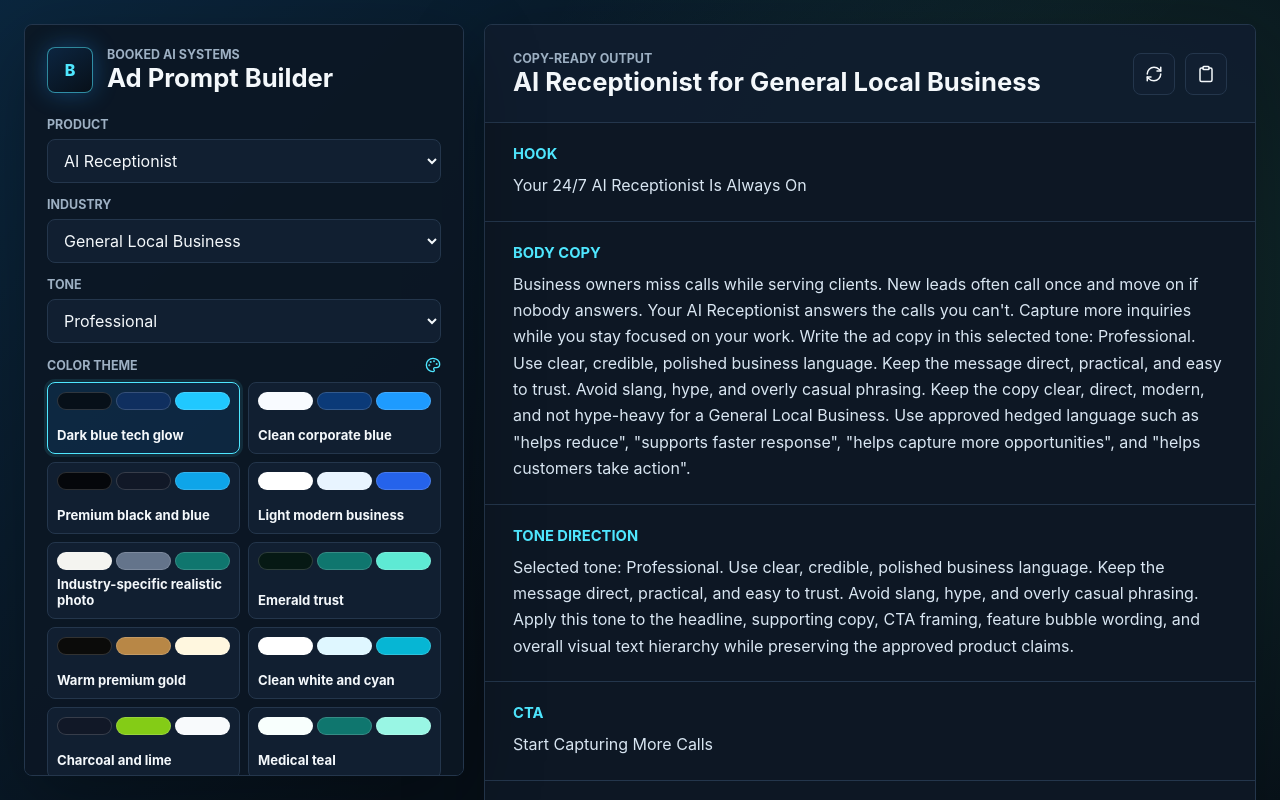
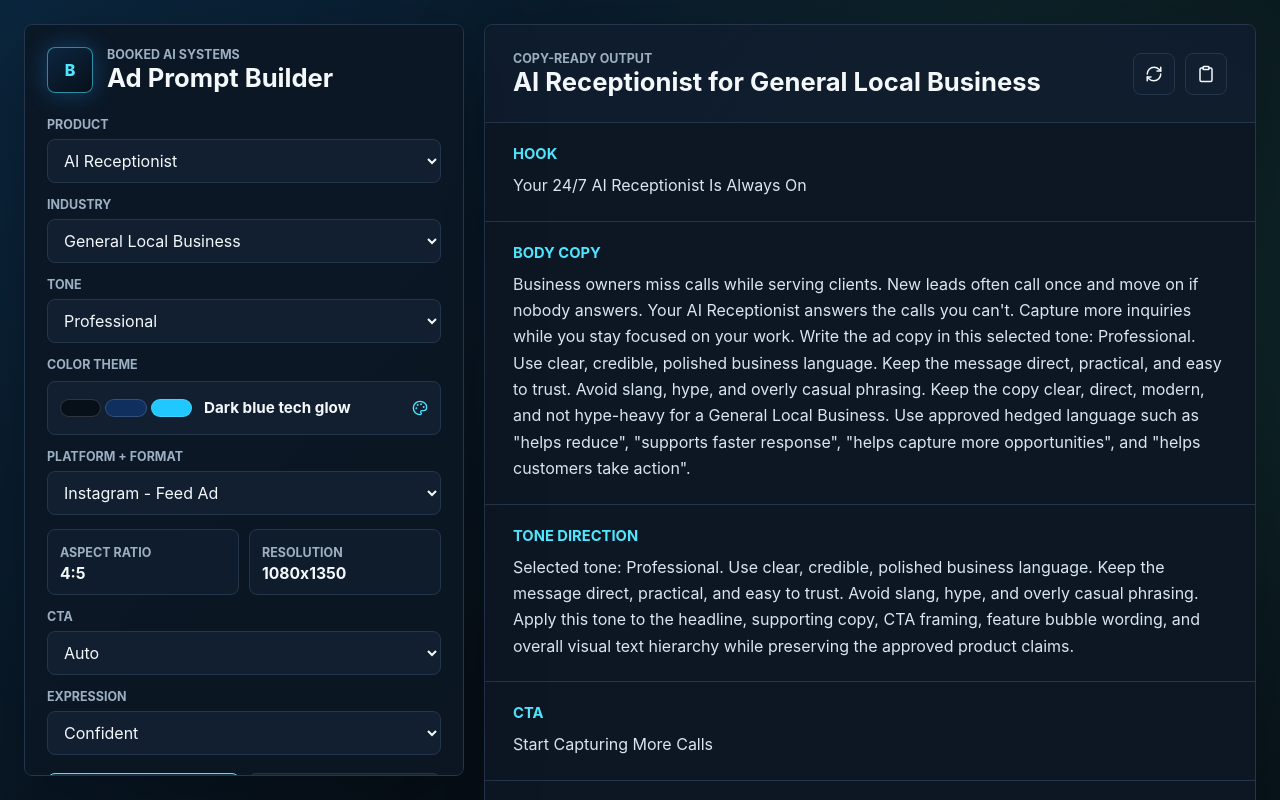
Before and after one commit to chris4290777/booked-ai-ad-prompt-builder, a React (Vite) app: page / in a window 1280 px wide. Shown: the top 800 px of the page. Built offline with nearby package versions, Linux system fonts and the light colour scheme.

Commit message:
Collapse color theme picker after selection

```diff
--- a/src/main.tsx
+++ b/src/main.tsx
@@ -55,19 +55,39 @@ function ColorThemePicker({
   value: string;
   onChange: (value: string) => void;
 }) {
+  const [open, setOpen] = useState(false);
+  const selectedStyle = visualStyles.find((style) => style.name === value) ?? visualStyles[0];
+
+  function chooseTheme(name: string) {
+    onChange(name);
+    setOpen(false);
+  }
+
   return (
     <div className="theme-picker">
-      <div className="theme-picker-header">
-        <span>Color theme</span>
+      <span className="compact-label">Color theme</span>
+      <button
+        aria-expanded={open}
+        className={open ? "theme-trigger active" : "theme-trigger"}
+        onClick={() => setOpen((current) => !current)}
+        type="button"
+      >
+        <span className="swatches" aria-hidden="true">
+          {selectedStyle.swatches.map((color) => (
+            <span key={color} style={{ backgroundColor: color }} />
+          ))}
+        </span>
+        <strong>{selectedStyle.name}</strong>
         <Palette size={16} />
-      </div>
+      </button>
+      {open && (
         <div className="theme-grid">
           {visualStyles.map((style) => (
             <button
               aria-pressed={value === style.name}
               className={value === style.name ? "theme-option active" : "theme-option"}
               key={style.name}
-            onClick={() => onChange(style.name)}
+              onClick={() => chooseTheme(style.name)}
               title={style.name}
               type="button"
             >
@@ -80,6 +100,7 @@ function ColorThemePicker({
             </button>
           ))}
         </div>
+      )}
     </div>
   );
 }
--- a/src/styles.css
+++ b/src/styles.css
@@ -126,28 +126,62 @@ h2 {
   gap: 9px;
 }
 
-.theme-picker-header {
-  display: flex;
-  align-items: center;
-  justify-content: space-between;
+.compact-label {
   color: var(--muted);
-}
-
-.theme-picker-header span {
   font-size: 0.78rem;
   font-weight: 700;
   letter-spacing: 0;
   text-transform: uppercase;
 }
 
-.theme-picker-header svg {
+.theme-trigger {
+  display: flex;
+  align-items: center;
+  justify-content: space-between;
+  gap: 12px;
+  width: 100%;
+  min-height: 54px;
+  border: 1px solid var(--line);
+  border-radius: 8px;
+  background: var(--panel-strong);
+  color: var(--text);
+  padding: 10px 12px;
+  text-align: left;
+}
+
+.theme-trigger:hover,
+.theme-trigger.active {
+  border-color: var(--cyan);
+  box-shadow: 0 0 0 3px rgba(79, 231, 255, 0.1);
+}
+
+.theme-trigger svg {
+  flex: 0 0 auto;
   color: var(--cyan);
+}
+
+.theme-trigger .swatches {
+  width: 132px;
+  flex: 0 0 132px;
+}
+
+.theme-trigger strong {
+  flex: 1;
+  min-width: 0;
+  font-size: 0.95rem;
+  line-height: 1.2;
 }
 
 .theme-grid {
   display: grid;
   grid-template-columns: repeat(2, minmax(0, 1fr));
   gap: 8px;
+  max-height: 340px;
+  overflow: auto;
+  border: 1px solid var(--line);
+  border-radius: 8px;
+  background: rgba(7, 16, 25, 0.52);
+  padding: 8px;
 }
 
 .theme-option {
```
Lines whose indentation alone changed are shown as unchanged.
